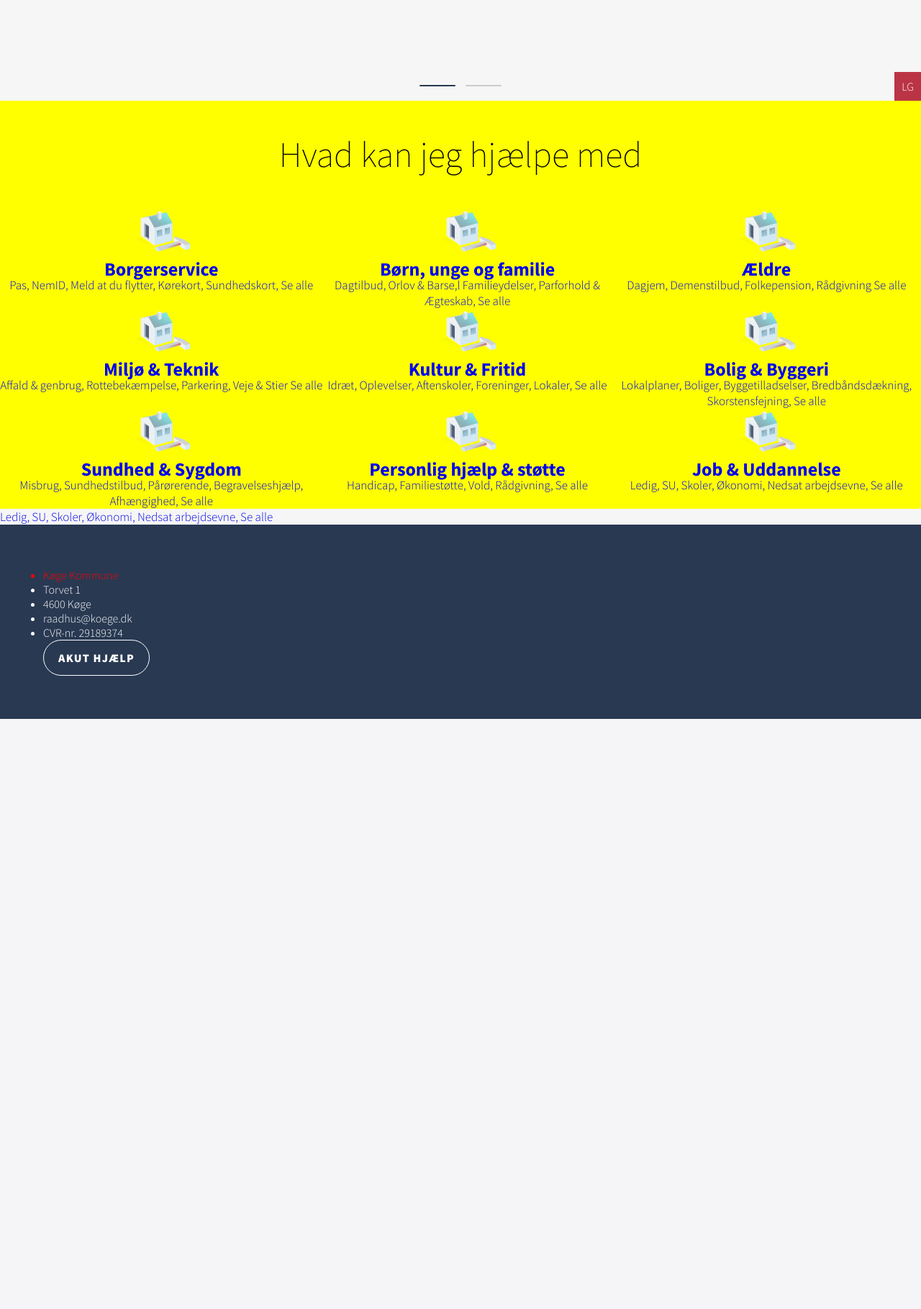
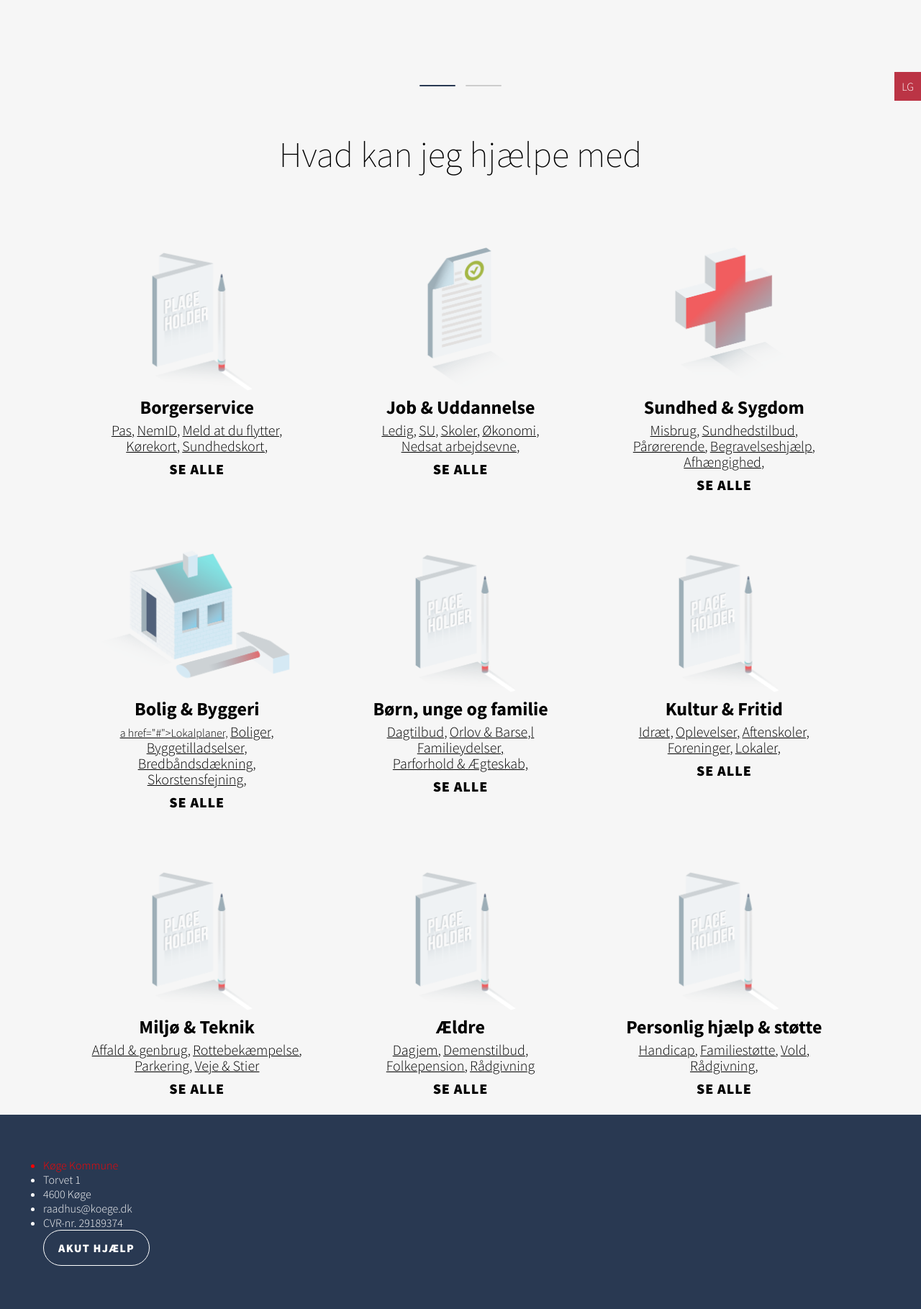
Before and after one commit to kasper-br/kk, a PHP site: page / in a window 1280 px wide. Shown: the part 660-2479 px from the top of the page at 72% size. Before the commit the page ends 1659 px from the top, so only its background shows below. Run offline with PHP 8.4, Linux system fonts and the light colour scheme.

Commit message:
Tak for idag

```diff
--- a/css/styles.css
+++ b/css/styles.css
@@ -339,21 +339,46 @@ article.gallery .bx-controls .bx-pager .bx-pager-item a.active:after {
 }
 
 .grid-container {
-  background-color: yellow;
   display: grid;
   grid-template-columns: auto auto auto;
-  width: 100%;
-  grid-gap: 2px;
+  grid-row-gap: 25px;
+  width: 1099px;
+  margin: auto;
 }
 .grid-container div {
   text-align: center;
+  padding: 25px;
 }
 .grid-container div a {
   text-decoration: none;
+  color: black;
+  font-size: 20px;
 }
 .grid-container div a img {
-  width: 87.5px;
+  width: 280px;
   height: auto;
+}
+.grid-container div a h4 {
+  font-size: 26px;
+}
+.grid-container div ul {
+  list-style-type: none;
+  margin: 0;
+  padding: 10px 10px;
+  margin: auto;
+}
+.grid-container div ul li {
+  display: inline-block;
+  -webkit-text-decoration-line: underline;
+          text-decoration-line: underline;
+}
+.grid-container div .sealle {
+  display: block;
+  padding: 0px;
+  font-weight: 900;
+  letter-spacing: 0.9px;
+  color: #293952;
+  font-size: 16px;
 }
 .grid-container .item0 {
   grid-column: 1 / 4;
--- a/index.php
+++ b/index.php
@@ -28,102 +28,115 @@
 <article class="grid-container">
         <div class="item0"><h3>Hvad kan jeg hjælpe med</h3></div>
         <div class="item1">
-                <a href="#"><img src="img/bolig-byggeri.png" alt="icon for bolig og byggeri"></a>
+                <a href="#"><img src="img/placeholder-icon.png" alt="icon for bolig og byggeri"></a>
                 <a href="#"><h4>Borgerservice</h4></a>
-                <a href="#">Pas,</a>
-                <a href="#">NemID,</a>
-                <a href="#">Meld at du flytter,</a>
-                <a href="#">Kørekort,</a>
-                <a href="#">Sundhedskort,</a>
-                <a href="#">Se alle</a>
+                <ul>
+                        <li><a href="#">Pas,</a></li>
+                        <li><a href="#">NemID,</a></li>
+                        <li><a href="#">Meld at du flytter,</a></li>
+                        <li><a href="#">Kørekort,</a></li>
+                        <li><a href="#">Sundhedskort,</a></li>
+                </ul>
+                <div class="sealle"><a href="#">SE ALLE</a></div>
         </div>
         <div class="item2">
-                <a href="#"><img src="img/bolig-byggeri.png" alt="icon for bolig og byggeri"></a>
-                <a href="#"><h4>Børn, unge og familie</h4></a>
-                <a href="#">Dagtilbud,</a>
-                <a href="#">Orlov & Barse,l</a>
-                <a href="#">Familieydelser,</a>
-                <a href="#">Parforhold & Ægteskab,</a>
-                <a href="#">Se alle</a>
+                <a href="#"><img src="img/job-uddannelse.png" alt="icon for bolig og byggeri"></a>
+                <a href="#"><h4>Job & Uddannelse</h4></a>
+                <ul>
+                        <li><a href="#">Ledig,</a></li>
+                        <li><a href="#">SU,</a></li>
+                        <li><a href="#">Skoler,</a></li>
+                        <li><a href="#">Økonomi,</a></li>
+                        <li><a href="#">Nedsat arbejdsevne,</a></li>
+                </ul>
+                <div class="sealle"><a href="#">SE ALLE</a></div>
         </div>
         <div class="item3">
-                <a href="#"><img src="img/bolig-byggeri.png" alt="icon for bolig og byggeri">
-                </a><a href="#" ><h4>Ældre</h4></a>
-                <a href="#">Dagjem,</a>
-                <a href="#">Demenstilbud,</a>
-                <a href="#">Folkepension,</a>
-                <a href="#">Rådgivning</a>
-                <a href="#">Se alle</a>
+                <a href="#"><img src="img/sundhed-sygedom.png" alt="icon for bolig og byggeri"></a>
+                <a href="#"><h4>Sundhed & Sygdom</h4></a>
+                <ul>
+                        <li><a href="#">Misbrug,</a></li>
+                        <li><a href="#">Sundhedstilbud,</a></li>
+                        <li><a href="#">Pårørerende,</a></li>
+                        <li><a href="#">Begravelseshjælp,</a></li>
+                        <li><a href="#">Afhængighed,</a></li>
+                </ul>
+                <div class="sealle"><a href="#">SE ALLE</a></div>
         </div>
         <div class="item4">
                 <a href="#"><img src="img/bolig-byggeri.png" alt="icon for bolig og byggeri"></a>
-                <a href="#"><h4>Miljø & Teknik</h4></a>
-                <a href="#">Affald & genbrug,</a>
-                <a href="#">Rottebekæmpelse,</a>
-                <a href="#">Parkering,</a>
-                <a href="#">Veje & Stier</a>
-                <a href="#">Se alle</a>
+                <a href="#"><h4>Bolig & Byggeri</h4></a>
+                <ul>
+                        <li>a href="#">Lokalplaner,</a></li>
+                        <li><a href="#">Boliger,</a></li>
+                        <li><a href="#">Byggetilladselser,</a></li>
+                        <li><a href="#">Bredbåndsdækning,</a></li>
+                        <li><a href="#">Skorstensfejning,</a></li>
+                </ul>
+                <div class="sealle"><a href="#">SE ALLE</a></div>
         </div>
         <div class="item5">
-                <a href="#"><img src="img/bolig-byggeri.png" alt="icon for bolig og byggeri"></a>
-                <a href="#"><h4>Kultur & Fritid</h4></a>
-                <a href="#">Idræt,</a>
-                <a href="#">Oplevelser,</a>
-                <a href="#">Aftenskoler,</a>
-                <a href="#">Foreninger,</a>
-                <a href="#">Lokaler,</a>
-                <a href="#">Se alle</a>
+                <a href="#"><img src="img/placeholder-icon.png" alt="icon for bolig og byggeri"></a>
+                <a href="#"><h4>Børn, unge og familie</h4></a>
+                <ul>
+                        <li><a href="#">Dagtilbud,</a></li>
+                        <li><a href="#">Orlov & Barse,l</a></li>
+                        <li><a href="#">Familieydelser,</a></li>
+                        <li><a href="#">Parforhold & Ægteskab,</a></li>
+                </ul>
+                <div class="sealle"><a href="#">SE ALLE</a></div>
         </div>
         <div class="item6">
-                <a href="#"><img src="img/bolig-byggeri.png" alt="icon for bolig og byggeri"></a>
-                <a href="#"><h4>Bolig & Byggeri</h4></a>
-                <a href="#">Lokalplaner,</a>
-                <a href="#">Boliger,</a>
-                <a href="#">Byggetilladselser,</a>
-                <a href="#">Bredbåndsdækning,</a>
-                <a href="#">Skorstensfejning,</a>
-                <a href="#">Se alle</a>
+                <a href="#"><img src="img/placeholder-icon.png" alt="icon for bolig og byggeri"></a>
+                <a href="#"><h4>Kultur & Fritid</h4></a>
+                <ul>
+                        <li><a href="#">Idræt,</a></li>
+                        <li><a href="#">Oplevelser,</a></li>
+                        <li><a href="#">Aftenskoler,</a></li>
+                        <li><a href="#">Foreninger,</a></li>
+                        <li><a href="#">Lokaler,</a></li>
+                </ul>
+                <div class="sealle"><a href="#">SE ALLE</a></div>
         </div>
         <div class="item7">
-                <a href="#"><img src="img/bolig-byggeri.png" alt="icon for bolig og byggeri"></a>
-                <a href="#"><h4>Sundhed & Sygdom</h4></a>
-                <a href="#">Misbrug,</a>
-                <a href="#">Sundhedstilbud,</a>
-                <a href="#">Pårørerende,</a>
-                <a href="#">Begravelseshjælp,</a>
-                <a href="#">Afhængighed,</a>
-                <a href="#">Se alle</a>
+                <a href="#"><img src="img/placeholder-icon.png" alt="icon for bolig og byggeri"></a>
+                <a href="#"><h4>Miljø & Teknik</h4></a>
+                <ul>
+                        <li><a href="#">Affald & genbrug,</a></li>
+                        <li><a href="#">Rottebekæmpelse,</a></li>
+                        <li><a href="#">Parkering,</a></li>
+                        <li><a href="#">Veje & Stier</a></li>
+                </ul>
+                <div class="sealle"><a href="#">SE ALLE</a></div>
         </div>
         <div class="item8">
-                <a href="#"><img src="img/bolig-byggeri.png" alt="icon for bolig og byggeri"></a>
-                <a href="#"><h4>Personlig hjælp & støtte</h4></a>
-                <a href="#">Handicap,</a>
-                <a href="#">Familiestøtte,</a>
-                <a href="#">Vold,</a>
-                <a href="#">Rådgivning,</a>
-                <a href="#">Se alle</a>
+                <a href="#"><img src="img/placeholder-icon.png" alt="icon for bolig og byggeri">
+                </a><a href="#" ><h4>Ældre</h4></a>
+                <ul>
+                        <li><a href="#">Dagjem,</a></li>
+                        <li><a href="#">Demenstilbud,</a></li>
+                        <li><a href="#">Folkepension,</a></li>
+                        <li><a href="#">Rådgivning</a></li>
+                </ul>
+                <div class="sealle"><a href="#">SE ALLE</a></div>
         </div>
         <div class="item9">
-                <a href="#"><img src="img/bolig-byggeri.png" alt="icon for bolig og byggeri"></a>
-                <a href="#"><h4>Job & Uddannelse</h4></a>
-                <a href="#">Ledig,</a>
-                <a href="#">SU,</a>
-                <a href="#">Skoler,</a>
-                <a href="#">Økonomi,</a>
-                <a href="#">Nedsat arbejdsevne,</a>
-                <a href="#">Se alle</a>
+                <a href="#"><img src="img/placeholder-icon.png" alt="icon for bolig og byggeri"></a>
+                <a href="#"><h4>Personlig hjælp & støtte</h4></a>
+                <ul>
+                        <li><a href="#">Handicap,</a></li>
+                        <li><a href="#">Familiestøtte,</a></li>
+                        <li><a href="#">Vold,</a></li>
+                        <li><a href="#">Rådgivning,</a></li>
+                </ul>
+                <div class="sealle"><a href="#">SE ALLE</a></div>
         </div>
+
 </article>
 
 <div>
 
 </div>
 
-<a href="#">Ledig,</a>
-<a href="#">SU,</a>
-<a href="#">Skoler,</a>
-<a href="#">Økonomi,</a>
-<a href="#">Nedsat arbejdsevne,</a>
-<a href="#">Se alle</a>
 
 <?php include 'footer.php';?>
--- a/scss/_indexgrid.scss
+++ b/scss/_indexgrid.scss
@@ -1,19 +1,48 @@
 .grid-container {
-        background-color: yellow;
+        // background-color: yellow;
         display: grid;
         grid-template-columns: auto auto auto;
-        width: 100%;
-        grid-gap: 2px;
+        grid-row-gap: 25px;
+        width: $lg;
+        margin: auto;
 
-        div{
+        div {
                 text-align: center;
+                padding: 25px;
 
                 a {
                         text-decoration: none;
+                        color: black;
+                        font-size: 20px;
+
                         img {
-                                width: 87.5px;
+                                width: 280px;
                                 height: auto;
                         }
+
+                        h4{
+                                font-size: 26px;
+                        }
+                }
+
+                ul {
+                        list-style-type: none;
+                        margin: 0;
+                        padding: 10px 10px;;
+                        margin: auto;
+                        li{
+                                display: inline-block;
+                                text-decoration-line: underline;
+                        }
+                }
+
+                .sealle {
+                        display: block;
+                        padding: 0px;
+                        font-weight: 900;
+                        letter-spacing: 0.9px;
+                        color: $blue;
+                        font-size: 16px;
                 }
         }
 
```
Also changed, not shown: img/placeholder-icon.png (added).
